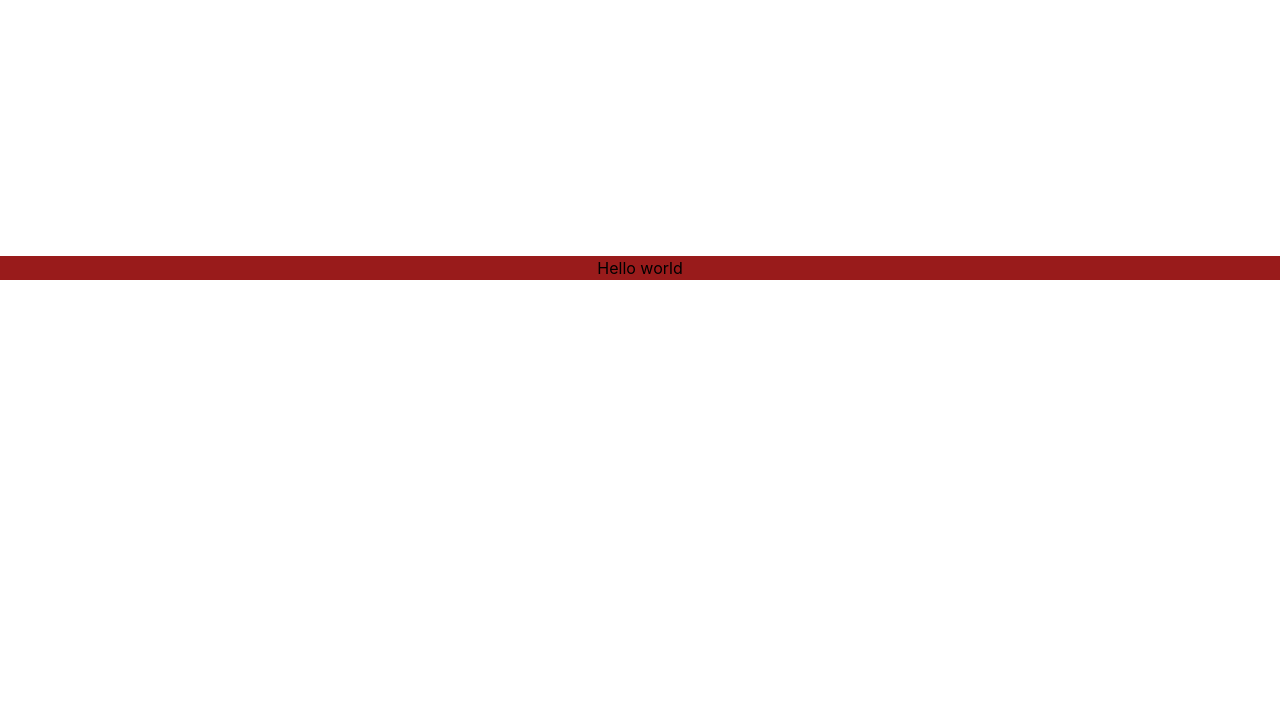
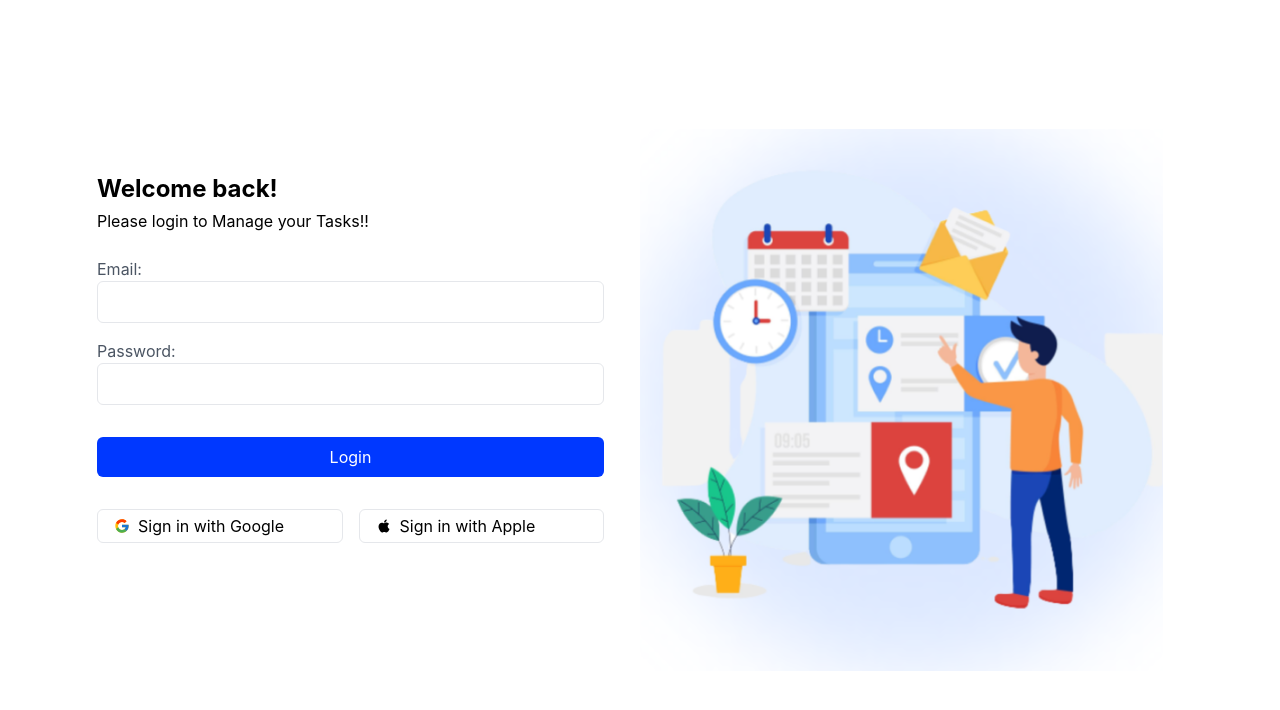
Before and after one commit to GSNadarajan/AUDITEXPRESS, a React (Create React App) app: page / in a window 1280 px wide. Shown: the top 710 px of the page. Built offline with nearby package versions, Linux system fonts and the light colour scheme.

Commit message:
feat: login & dashboard updated

```diff
--- a/package.json
+++ b/package.json
@@ -8,6 +8,8 @@
     "@testing-library/user-event": "^13.5.0",
     "react": "^18.2.0",
     "react-dom": "^18.2.0",
+    "react-icons": "^4.11.0",
+    "react-router-dom": "^6.17.0",
     "react-scripts": "5.0.1",
     "web-vitals": "^2.1.4"
   },
--- a/src/App.js
+++ b/src/App.js
@@ -1,11 +1,21 @@
-import './App.css';
+import React from 'react';
+import { BrowserRouter as Router, Route, Routes } from 'react-router-dom';
+import Login from './components/Login';
+import Dashboard from './components/Dashboard';
 
 function App() {
   return (
-    <div className="App">
-      <p className='bg-red-800 mt-64'>
-        Hello world
-      </p>
+    <div className="App ">
+
+      <Router>
+        <div className="app-container">
+          {/* <Nav /> */}
+          <Routes>
+            <Route path="/" element={<Login />} />
+            <Route path="/dashboard" element={<Dashboard />} />
+          </Routes>
+        </div>
+      </Router>
     </div>
   );
 }
--- /dev/null
+++ b/src/components/Dashboard.js
@@ -0,0 +1,13 @@
+import React from 'react';
+import Nav from "./Nav";
+
+function Dashboard() {
+  return (
+    <div className="App">
+      <Nav />
+      <p className="mt-40 text-black md:ml-80 text-center">Dashboard content</p>
+    </div>
+  );
+}
+
+export default Dashboard;
--- a/src/components/Login.js
+++ b/src/components/Login.js
@@ -1,10 +1,8 @@
 import React, { useState } from "react";
 import { useNavigate } from "react-router-dom";
-import {FcGoogle } from 'react-icons/fc';
-import {AiFillApple } from 'react-icons/ai';
-
-
-
+import { FcGoogle } from "react-icons/fc";
+import { AiFillApple } from "react-icons/ai";
+import Homeimage from "../assets/images/home.png";
 
 function Login() {
   const navigate = useNavigate();
@@ -21,57 +19,75 @@ function Login() {
       {loggedIn ? (
         <p>You are already logged in. Redirecting to the dashboard...</p>
       ) : (
-        // <div>
-        //   <div className="jusity-center w-80 mx-auto">
-        //     <button
-        //       onClick={handleLogin}
-        //       className="bg-red-400 text-center m-4 ml-12 p-3"
-        //     >
-        //       Login
-        //     </button>
-        //   </div>
-        // </div>
 
         <div className="flex justify-center items-center min-h-screen">
           <div className="grid grid-cols-1 md:grid-cols-2 md:gap-10">
-        <div className="md:order-2">
-          {/* Right Column: Image */}
+            <div className="md:order-2 mx-2">
               <img
-            src="your-image-url.jpg" // Replace with the actual image URL
+                src={Homeimage}
                 alt="Login Image"
-            className="w-full h-auto"
+                className="w-full h-auto -m-7"
               />
             </div>
             <div className="md:order-1">
-          {/* Left Column: Login Form */}
               <div className="p-4">
                 <h2 className="text-2xl font-bold mb-1">Welcome back!</h2>
                 <h3 className="mb-6">Please login to Manage your Tasks!!</h3>
                 <form>
                   <div className="mb-4">
-                <label htmlFor="email" className="block text-gray-600">Email: <address></address></label>
-                <input type="email" id="email" className="w-full border rounded-md p-2" />
+                    <label htmlFor="email" className="block text-gray-600">
+                      Email: <address></address>
+                    </label>
+                    <input
+                      type="email"
+                      id="email"
+                      className="w-full border rounded-md p-2"
+                    />
                   </div>
                   <div className="mb-4">
-                <label htmlFor="password" className="block text-gray-600">Password:</label>
-                <input type="password" id="password" className="w-full border rounded-md p-2" />
+                    <label htmlFor="password" className="block text-gray-600">
+                      Password:
+                    </label>
+                    <input
+                      type="password"
+                      id="password"
+                      className="w-full border rounded-md p-2"
+                    />
                   </div>
 
-              <button type="submit" className="bg-[#0038FF] w-full text-white py-2 px-4 rounded-md hover:bg-blue-600 mt-4" onClick={handleLogin}>Login</button>
+                  <button
+                    type="submit"
+                    className="bg-[#0038FF] w-full text-white py-2 px-4 rounded-md hover:bg-blue-600 mt-4"
+                    onClick={handleLogin}
+                  >
+                    Login
+                  </button>
                   <div className="flex gap-4 mt-8">
-              <button type="submit" className=" w-full text-black py-1 px-4 rounded-md border whitespace-nowrap" ><span><FcGoogle /></span>Sign in with Google</button>
-              <button type="submit" className=" w-full text-black py-1 px-4 rounded-md border" ><span><AiFillApple /></span>Sign in with Apple</button>
-
-
-
-
+                    <button
+                      type="submit"
+                      className="w-full flex items-center text-black py-1 px-4 rounded-md border md:whitespace-nowrap"
+                    >
+                      <span className="mr-2">
+                        {" "}
+                        <FcGoogle />
+                      </span>
+                      Sign in with Google
+                    </button>
+                    <button
+                      type="submit"
+                      className="w-full flex items-center text-black py-1 px-4 rounded-md border md:whitespace-nowrap"
+                    >
+                      <span className="mr-2">
+                        <AiFillApple />
+                      </span>
+                      Sign in with Apple
+                    </button>
                   </div>
                 </form>
               </div>
             </div>
           </div>
         </div>
-
       )}
     </div>
   );
```
Also changed, not shown: src/assets/images/home.png (added), 1 other file (tests, documents, lock files or other folders). Lines whose indentation alone changed are shown as unchanged.
